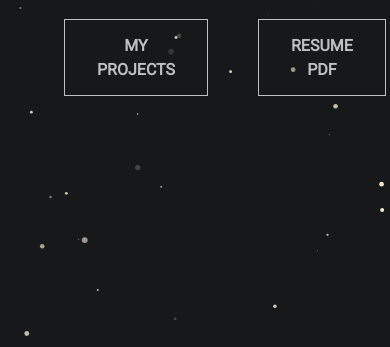
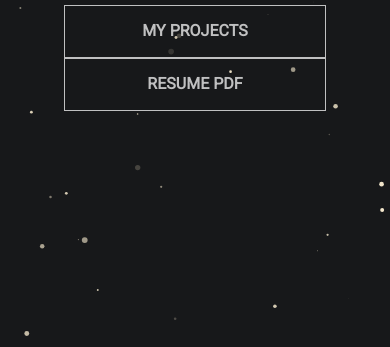
Before and after one commit to Riosjl41/Portfolio-Site, a website: page dist/index.html in a window 390 px wide. Shown: the part 497-844 px from the top of the page. Drawn offline with nearby package versions, Linux system fonts and the light colour scheme.

Commit message:
Made home buttons responsive

```diff
--- a/scss/_mobile.scss
+++ b/scss/_mobile.scss
@@ -68,6 +68,12 @@
 		}
 	}
 
+	#home{
+		.home--button{
+			display: block;
+		}
+	}
+
 	#work {
 		h1 {
 			text-align: center;
@@ -104,6 +110,15 @@
 }
 
 @include mediaSm {
+	#home{
+		.home--button{
+			display: flex;
+			flex-direction: column;
+		}
+		.btn--resume{
+			margin-left:0;
+		}
+	}
 	main {
 		.heading--large {
 			font-size: 3rem;
```
Also changed, not shown: dist/css/main.css.
